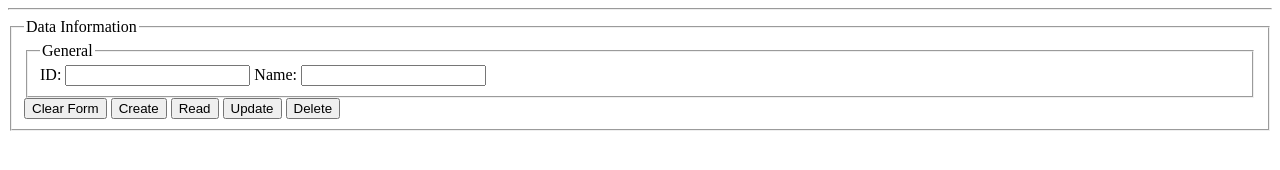
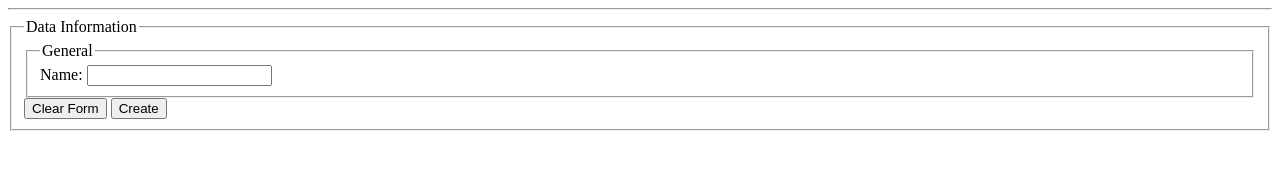
Before and after one commit to WebProgrammingSp2022/CS4-FoodBlog, a website: page public/views/index.html in a window 1280 px wide. Drawn offline with nearby package versions, Linux system fonts and the light colour scheme; files whose address does not match are found by name.

Commit message:
Update index.html

```diff
--- a/public/views/index.html
+++ b/public/views/index.html
@@ -17,20 +17,29 @@
                         <fieldset>
                         <legend>General</legend>
 
-                        <label for="identifier">ID:</label>
-                        <input id="identifier" type="number" name="identifier" min="1">
-
                         <label for="name">Name:</label>
                         <input id="name" type="text" name="name">
+
+                  <!--      <label for="name">Ingredients:</label>
+                        <label for="name">Instructions:</label>
+                        <label for="name">Allergies:</label>
+                        <label for="name">Diets:</label>-->
+
+<!-- ingredients
+     instructions
+     allergies
+     diets-->
 
                 </fieldset>
 
                 <input type="reset" name="reset" value="Clear Form">
 <!--                <input type="submit" name="send" value="Send Form">     -->
       <input id="createButton" type="button" value="Create" />
-      <input id="readButton" type="button" value="Read" />
+
+
+<!--      <input id="readButton" type="button" value="Read" />
       <input id="updateButton" type="button" value="Update" />
-      <input id="deleteButton" type="button" value="Delete" />
+      <input id="deleteButton" type="button" value="Delete" />-->
 
                 </fieldset>
 
```
